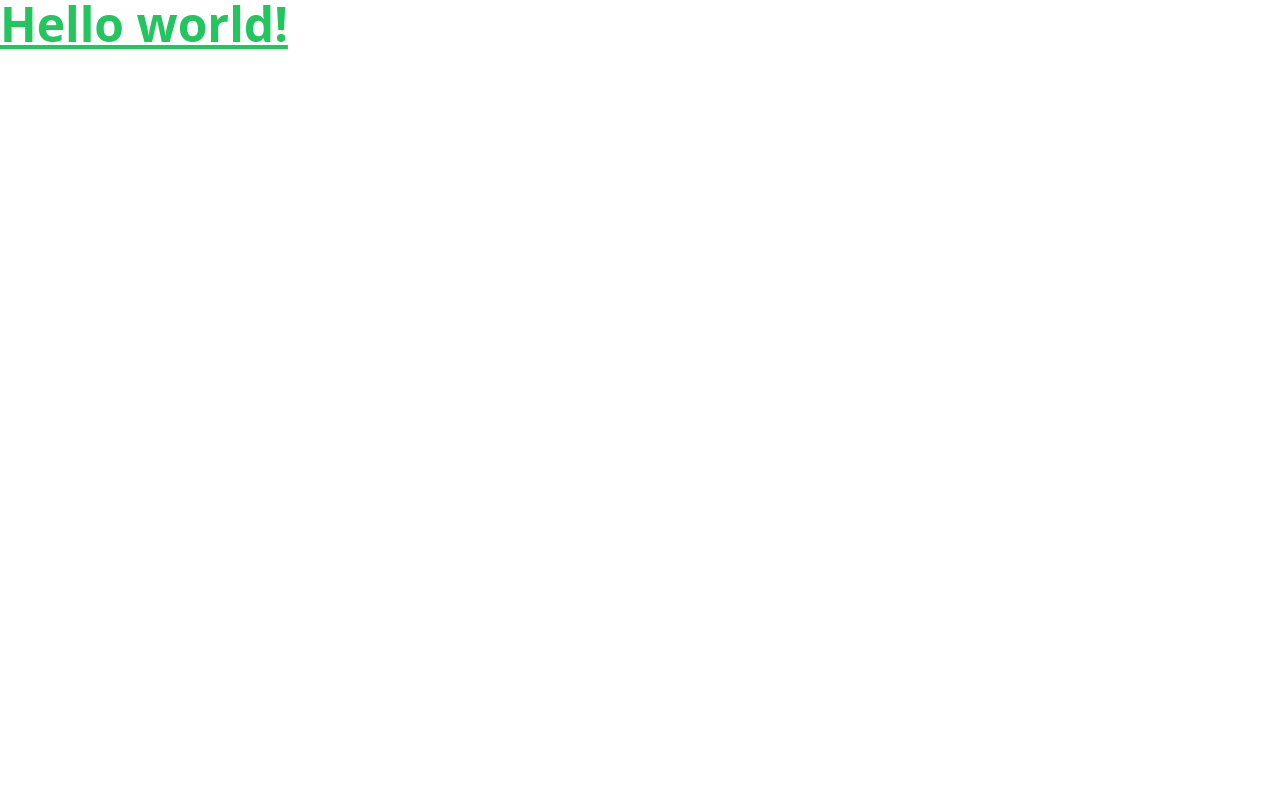
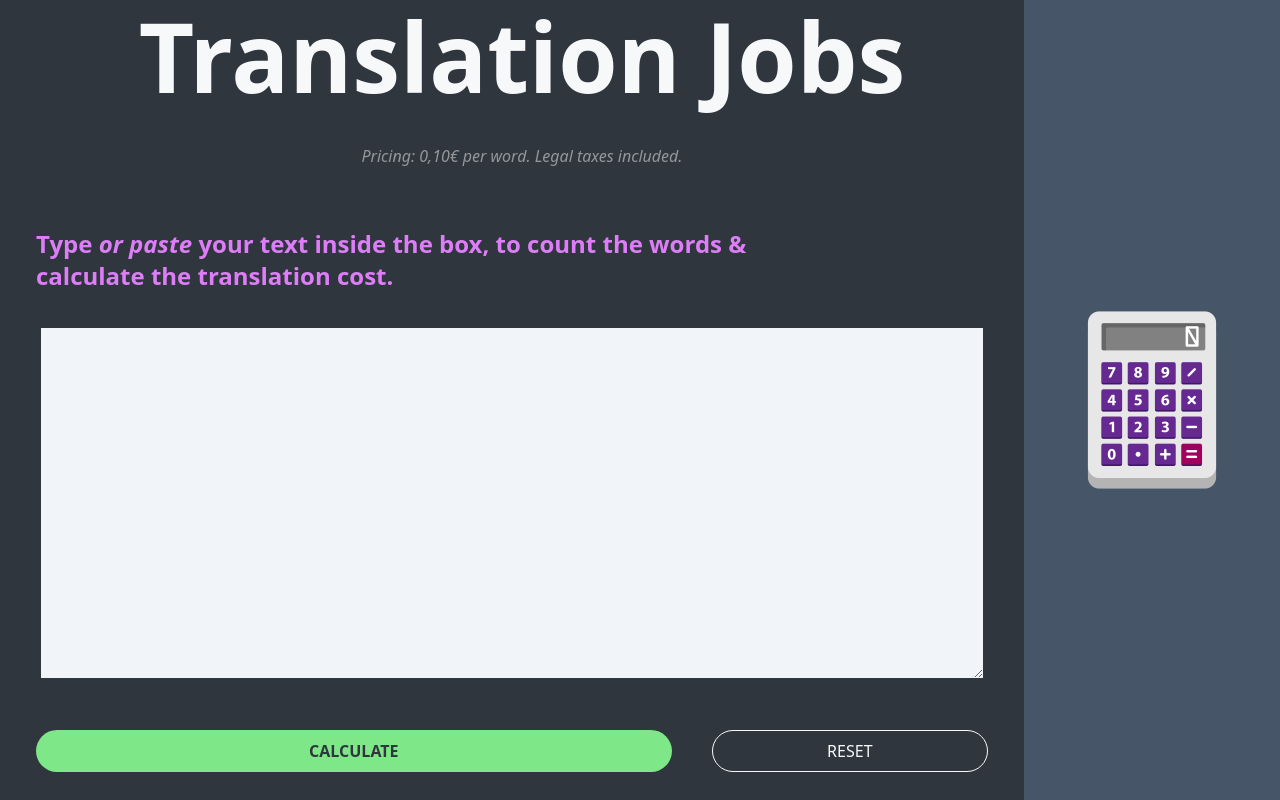
Before and after one commit to MG95Developer/translations-calculator, a website: page src/index.html in a window 1280 px wide. Drawn offline with nearby package versions, Linux system fonts and the light colour scheme.

Commit message:
add markup

```diff
--- a/src/index.html
+++ b/src/index.html
@@ -1,13 +1,65 @@
-<!doctype html>
+<!DOCTYPE html>
 <html>
-<head>
-  <meta charset="UTF-8">
-  <meta name="viewport" content="width=device-width, initial-scale=1.0">
-  <link href="/dist/styles.css" rel="stylesheet">
-</head>
-<body>
-  <h1 class="text-5xl text-green-500 font-bold underline">
-    Hello world!
-  </h1>
-</body>
+	<head>
+		<meta charset="UTF-8" />
+		<meta name="viewport" content="width=device-width, initial-scale=1.0" />
+		<!-- CUSTOM CSS -->
+		<link href="/dist/styles.css" rel="stylesheet" />
+		<!-- ANIMATIONS -->
+		<link
+			rel="stylesheet"
+			href="https://cdnjs.cloudflare.com/ajax/libs/animate.css/4.1.1/animate.min.css" />
+		<title>Content Translation</title>
+	</head>
+
+	<body class="bg-custom-black">
+		<div class="custom-container flex flex-col md:flex-row h-screen">
+			<div class="w-full h-screen lg:w-[80%] flex justify-center items-center">
+				<div class="px-4">
+					<h1
+						class="text-left md:text-center pl-5 mb-5 md:mb-10 text-4xl md:text-5xl lg:text-8xl break-words font-bold text-custom-white">
+						Translation Jobs <span class="lg:hidden">Calculator</span>
+					</h1>
+
+					<p
+						class="text-left md:text-center pl-5 italic text-custom-white opacity-50">
+						Pricing: 0,10€ per word. Legal taxes included.
+					</p>
+
+					<div class="mt-6 py-5">
+						<p
+							class="py-4 text-left pl-5 text-call-to-action font-bold text-2xl break-words max-w-[80%]">
+							Type <span class="italic">or paste</span> your text inside the
+							box, to count the words & calculate the translation cost.
+						</p>
+
+						<div class="w-full overflow-hidden py-5 flex">
+							<textarea
+								class="bg-slate-100 w-[95%] mx-auto h-[350px] text-2xl p-2 inputed-words"></textarea>
+						</div>
+
+						<div class="flex flex-col md:flex-row px-5 md:px-15 mt-8">
+							<button
+								class="count-btn cursor-pointer w-full md:w-[70%] mb-5 md:mb-0 bg-custom-green text-custom-black font-bold rounded-full mr-10 px-32 py-2 uppercase hover:opacity-80">
+								calculate
+							</button>
+
+							<button
+								id="reset-btn"
+								class="cursor-pointer w-full md:w-[30%] border border-custom-white text-custom-white px-20 py-2 uppercase rounded-full hover:border-red-400 hover:bg-red-400 delay-150">
+								reset
+							</button>
+						</div>
+					</div>
+				</div>
+			</div>
+
+			<div
+				class="hidden lg:flex w-full lg:w-[20%] justify-center items-center bg-slate-600">
+				<img src="../images/calculator.png" alt="calculator" class="animate__animated animate__bounce animate__delay-3s animate__repeat-2"/>
+			</div>
+		</div>
+
+		<script src="./main.js"></script>
+	</body>
 </html>
--- a/tailwind.config.js
+++ b/tailwind.config.js
@@ -1,8 +1,15 @@
 /** @type {import('tailwindcss').Config} */
 module.exports = {
-  content: ["./src/**/*.{html,js}"],
-  theme: {
-    extend: {},
-  },
-  plugins: [],
-}
+	content: ['./src/**/*.{html,js}'],
+	theme: {
+		extend: {
+			colors: {
+				'custom-black': '#30363d',
+				'custom-white': '#f6f8fa',
+				'custom-green': 'rgb(126, 231, 135)',
+				'call-to-action': '#dd7df7',
+			},
+		},
+	},
+	plugins: [],
+};
```
Also changed, not shown: dist/styles.css.
